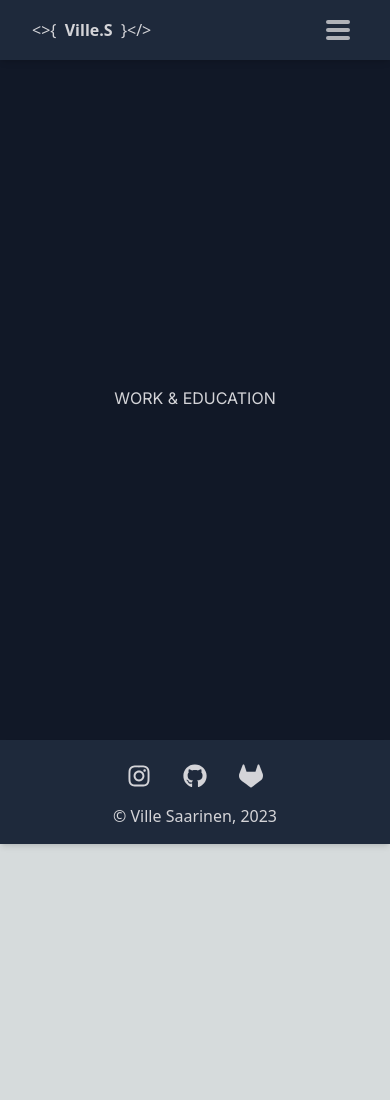
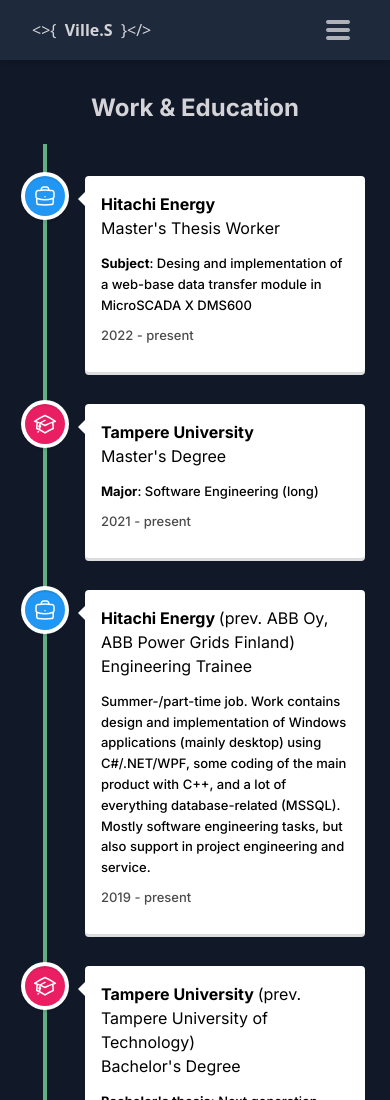
Before and after one commit to vikidi/Homepages-TS, a Next.js app: page /work-n-education in a window 390 px wide. Shown: the top 1100 px of the page. Before the commit the page ends 844 px from the top, so only its background shows below. Built offline with nearby package versions, Linux system fonts and the light colour scheme.

Commit message:
Work & education page finished

```diff
--- a/package.json
+++ b/package.json
@@ -14,16 +14,18 @@
     "@types/react-dom": "18.2.1",
     "autoprefixer": "10.4.14",
     "eslint": "8.39.0",
+    "eslint-config-next": "13.3.2",
     "next": "13.3.2",
-    "eslint-config-next": "13.3.2",
     "postcss": "8.4.23",
     "react": "18.2.0",
     "react-dom": "18.2.0",
+    "react-vertical-timeline-component": "^3.6.0",
     "tailwindcss": "3.3.2",
     "typed.js": "^2.0.16",
     "typescript": "5.0.4"
   },
   "devDependencies": {
+    "@types/react-vertical-timeline-component": "^3.3.3",
     "eslint-config-prettier": "^8.8.0",
     "prettier": "^2.8.8",
     "prettier-plugin-tailwindcss": "^0.2.8"
--- /dev/null
+++ b/src/components/icons.tsx
@@ -0,0 +1,56 @@
+export function SchoolIcon() {
+  return (
+    <svg
+      xmlns="http://www.w3.org/2000/svg"
+      fill="none"
+      viewBox="0 0 24 24"
+      strokeWidth={1.5}
+      stroke="currentColor"
+      className="h-6 w-6"
+    >
+      <path
+        strokeLinecap="round"
+        strokeLinejoin="round"
+        d="M4.26 10.147a60.436 60.436 0 00-.491 6.347A48.627 48.627 0 0112 20.904a48.627 48.627 0 018.232-4.41 60.46 60.46 0 00-.491-6.347m-15.482 0a50.57 50.57 0 00-2.658-.813A59.905 59.905 0 0112 3.493a59.902 59.902 0 0110.399 5.84c-.896.248-1.783.52-2.658.814m-15.482 0A50.697 50.697 0 0112 13.489a50.702 50.702 0 017.74-3.342M6.75 15a.75.75 0 100-1.5.75.75 0 000 1.5zm0 0v-3.675A55.378 55.378 0 0112 8.443m-7.007 11.55A5.981 5.981 0 006.75 15.75v-1.5"
+      />
+    </svg>
+  );
+}
+
+export function WorkIcon() {
+  return (
+    <svg
+      xmlns="http://www.w3.org/2000/svg"
+      fill="none"
+      viewBox="0 0 24 24"
+      strokeWidth={1.5}
+      stroke="currentColor"
+      className="h-6 w-6"
+    >
+      <path
+        strokeLinecap="round"
+        strokeLinejoin="round"
+        d="M20.25 14.15v4.25c0 1.094-.787 2.036-1.872 2.18-2.087.277-4.216.42-6.378.42s-4.291-.143-6.378-.42c-1.085-.144-1.872-1.086-1.872-2.18v-4.25m16.5 0a2.18 2.18 0 00.75-1.661V8.706c0-1.081-.768-2.015-1.837-2.175a48.114 48.114 0 00-3.413-.387m4.5 8.006c-.194.165-.42.295-.673.38A23.978 23.978 0 0112 15.75c-2.648 0-5.195-.429-7.577-1.22a2.016 2.016 0 01-.673-.38m0 0A2.18 2.18 0 013 12.489V8.706c0-1.081.768-2.015 1.837-2.175a48.111 48.111 0 013.413-.387m7.5 0V5.25A2.25 2.25 0 0013.5 3h-3a2.25 2.25 0 00-2.25 2.25v.894m7.5 0a48.667 48.667 0 00-7.5 0M12 12.75h.008v.008H12v-.008z"
+      />
+    </svg>
+  );
+}
+
+export function StarIcon() {
+  return (
+    <svg
+      xmlns="http://www.w3.org/2000/svg"
+      fill="none"
+      viewBox="0 0 24 24"
+      strokeWidth={1.5}
+      stroke="currentColor"
+      className="h-6 w-6"
+    >
+      <path
+        strokeLinecap="round"
+        strokeLinejoin="round"
+        d="M11.48 3.499a.562.562 0 011.04 0l2.125 5.111a.563.563 0 00.475.345l5.518.442c.499.04.701.663.321.988l-4.204 3.602a.563.563 0 00-.182.557l1.285 5.385a.562.562 0 01-.84.61l-4.725-2.885a.563.563 0 00-.586 0L6.982 20.54a.562.562 0 01-.84-.61l1.285-5.386a.562.562 0 00-.182-.557l-4.204-3.602a.563.563 0 01.321-.988l5.518-.442a.563.563 0 00.475-.345L11.48 3.5z"
+      />
+    </svg>
+  );
+}
--- a/src/pages/work-n-education.tsx
+++ b/src/pages/work-n-education.tsx
@@ -1,4 +1,10 @@
+import { WorkIcon, SchoolIcon, StarIcon } from "@/components/icons";
 import Head from "next/head";
+import {
+  VerticalTimeline,
+  VerticalTimelineElement,
+} from "react-vertical-timeline-component";
+import "react-vertical-timeline-component/style.min.css";
 
 export default function WorkAndEducation() {
   return (
@@ -6,8 +12,128 @@
       <Head>
         <title>{`Work & Education : <>{ V.S }</>`}</title>
       </Head>
-      <div>
-        <h1 className="text-zinc-300">WORK & EDUCATION</h1>
+      <div className="container flex h-full w-full flex-col justify-center p-4 ">
+        <h1 className="m-5 text-center text-2xl font-bold text-zinc-300 sm:m-10 sm:text-3xl">
+          Work & Education
+        </h1>
+        <VerticalTimeline lineColor="rgb(134 239 172 / 0.7)">
+          <VerticalTimelineElement
+            date="2022 - present"
+            iconStyle={{ background: "rgb(33, 150, 243)", color: "#fff" }}
+            icon={<WorkIcon />}
+            dateClassName="min-[1170px]:text-zinc-300"
+          >
+            <h3 className="font-bold">Hitachi Energy</h3>
+            <h4>Master&apos;s Thesis Worker</h4>
+            <p>
+              <span className="font-bold">Subject</span>: Desing and
+              implementation of a web-base data transfer module in MicroSCADA X
+              DMS600
+            </p>
+          </VerticalTimelineElement>
+          <VerticalTimelineElement
+            date="2021 - present"
+            iconStyle={{ background: "rgb(233, 30, 99)", color: "#fff" }}
+            icon={<SchoolIcon />}
+            dateClassName="min-[1170px]:text-zinc-300"
+          >
+            <h3 className="font-bold">Tampere University</h3>
+            <h4>Master&apos;s Degree</h4>
+            <p>
+              <span className="font-bold">Major</span>: Software Engineering
+              (long)
+            </p>
+          </VerticalTimelineElement>
+          <VerticalTimelineElement
+            date="2019 - present"
+            iconStyle={{ background: "rgb(33, 150, 243)", color: "#fff" }}
+            icon={<WorkIcon />}
+            dateClassName="min-[1170px]:text-zinc-300"
+          >
+            <h3 className="font-bold">
+              Hitachi Energy{" "}
+              <span className="font-normal">
+                (prev. ABB Oy, ABB Power Grids Finland)
+              </span>
+            </h3>
+            <h4>Engineering Trainee</h4>
+            <p>
+              Summer-/part-time job. Work contains design and implementation of
+              Windows applications (mainly desktop) using C#/.NET/WPF, some
+              coding of the main product with C++, and a lot of everything
+              database-related (MSSQL). Mostly software engineering tasks, but
+              also support in project engineering and service.
+            </p>
+          </VerticalTimelineElement>
+          <VerticalTimelineElement
+            date="2016 - 2021"
+            iconStyle={{ background: "rgb(233, 30, 99)", color: "#fff" }}
+            icon={<SchoolIcon />}
+            dateClassName="min-[1170px]:text-zinc-300"
+          >
+            <h3 className="font-bold">
+              Tampere University{" "}
+              <span className="font-normal">
+                (prev. Tampere University of Technology)
+              </span>
+            </h3>
+            <h4>Bachelor&apos;s Degree</h4>
+            <p>
+              <span className="font-bold">Bachelor&apos;s thesis</span>: Next
+              generation AMR requirements and opportunities
+            </p>
+            <p style={{ marginTop: "0px" }}>
+              <span className="font-bold">Major</span>: Power electronicsand
+              electromechanics
+            </p>
+            <p style={{ marginTop: "0px" }}>
+              <span className="font-bold">Minor</span>: Software systems
+            </p>
+          </VerticalTimelineElement>
+          <VerticalTimelineElement
+            date="2016 - 2018"
+            iconStyle={{ background: "rgb(33, 150, 243)", color: "#fff" }}
+            icon={<WorkIcon />}
+            dateClassName="min-[1170px]:text-zinc-300"
+          >
+            <h3 className="font-bold">Puuilo Oy</h3>
+            <h4>Retail Sales, Warehouse Work</h4>
+            <p>Summer job as all-around worker in Raisio Puuilo.</p>
+          </VerticalTimelineElement>
+          <VerticalTimelineElement
+            date="2015 - 2016"
+            iconStyle={{ background: "rgb(233, 30, 99)", color: "#fff" }}
+            icon={<SchoolIcon />}
+            dateClassName="min-[1170px]:text-zinc-300"
+          >
+            <h3 className="font-bold">Pansio Navy</h3>
+            <h4>Deckhand</h4>
+            <p>Mandatory military service for 9 months.</p>
+          </VerticalTimelineElement>
+          <VerticalTimelineElement
+            date="2015"
+            iconStyle={{ background: "rgb(33, 150, 243)", color: "#fff" }}
+            icon={<WorkIcon />}
+            dateClassName="min-[1170px]:text-zinc-300"
+          >
+            <h3 className="font-bold">Turku University of Applied Sciences</h3>
+            <h4>International Assistant</h4>
+            <p>Summer job as assistant in international department.</p>
+          </VerticalTimelineElement>
+          <VerticalTimelineElement
+            date="2012 - 2015"
+            iconStyle={{ background: "rgb(233, 30, 99)", color: "#fff" }}
+            icon={<SchoolIcon />}
+            dateClassName="min-[1170px]:text-zinc-300"
+          >
+            <h3 className="font-bold">Raisio Gymnasium</h3>
+            <h4>Graduate</h4>
+          </VerticalTimelineElement>
+          <VerticalTimelineElement
+            iconStyle={{ background: "rgb(16, 204, 82)", color: "#fff" }}
+            icon={<StarIcon />}
+          />
+        </VerticalTimeline>
       </div>
     </>
   );
```
Also changed, not shown: 1 other file (tests, documents, lock files or other folders).
